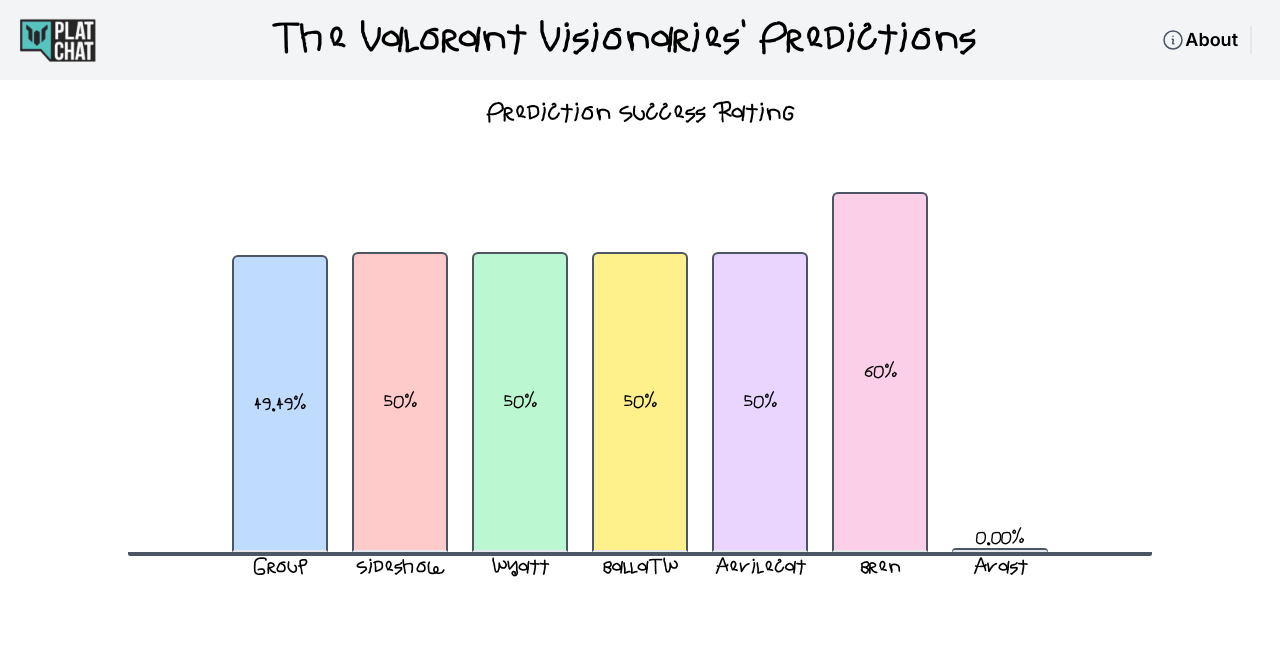
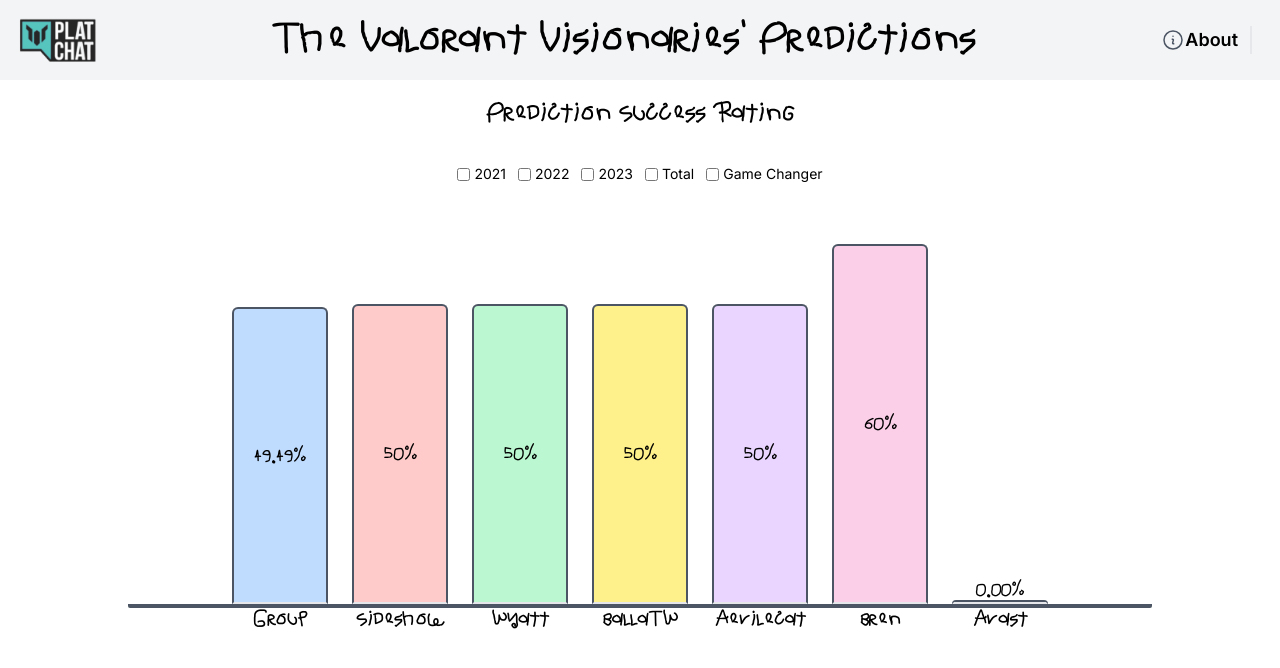
Before and after one commit to johnspeed114/platchat-predictions, a Next.js app: page / in a window 1280 px wide. Shown: the top 668 px of the page. Built offline with nearby package versions, Linux system fonts and the light colour scheme.

Commit message:
update data fetching and selector filter added

```diff
--- a/app/components/Bars.tsx
+++ b/app/components/Bars.tsx
@@ -1,4 +1,5 @@
-import React, { useEffect, useState } from 'react';
+import React from 'react';
+import { PredictionData } from '../types';
 import { Tooltip } from 'react-tooltip';
 
 const backgroundColors = [
@@ -11,29 +12,32 @@
   'bg-indigo-200', // Light indigo
 ];
 
-export default function Bars() {
-  const [data, setData] = useState([]);
+interface BarsProps {
 
-  useEffect(() => {
-    const fetchingData = async () => {
-      const response = await fetch('/data.json');
-      const result = await response.json();
-      setData(result);
-    };
-    fetchingData();
-    // eslint-disable-next-line react-hooks/exhaustive-deps
-  }, []);
+  data: PredictionData[];}
 
+export default function Bars(data: BarsProps) {
+
+
+  // useEffect(() => {
+  //   const fetchingData = async () => {
+  //     const response = await fetch('/data.json');
+  //     const result = await response.json();
+  //     setData(result);
+  //   };
+  //   fetchingData();
+  //   // eslint-disable-next-line react-hooks/exhaustive-deps
+  // }, []);
+ console.log(data.data)
   return (
     <div className='flex items-end mt-1'>
-      {data.map((item, index) => {
+      {data.data.map((item, index) => {
         if (!item['Total Success Rate']) return null;
         return (
           <React.Fragment key={index}>
             <div
               className={`anchor-element-${index} relative flex flex-col items-center px-2 sm:px-3`}>
               {/* [TO DO] put this into a component file later  */}
-
               <div
                 className={`${backgroundColors[index]} cursor-pointer border-2 border-t-gray-600 border-l-gray-600 border-r-gray-600 rounded-t-md md:w-16 lg:w-24 justify-center flex items-center text-center font-bold sm:text-lg md:text-xl font-childshandwriting hover:bg-opacity-70`}
                 // [FYI]works but when loading the bottom line is not in the right place, starts at the top
--- /dev/null
+++ b/app/components/FilterSelector.tsx
@@ -0,0 +1,37 @@
+import React, { useState } from 'react';
+
+export default function FilterSelector() {
+  const [selectedFilters, setSelectedFilters] = useState({
+
+    '2023': false,
+    '2022': false,
+    '2021': false,
+    "Total": false,
+    'Game Changer': false,
+  });
+
+  const handleCheckboxChange = (event) => {
+    setSelectedFilters({
+      ...selectedFilters,
+      [event.target.name]: event.target.checked,
+    });
+    // Additional actions based on selection can be added here
+  };
+
+  return (
+    <div className='flex flex-row items-center justify-center w-full mb-14 space-x-3'>
+      {Object.keys(selectedFilters).map((filter) => (
+        <label key={filter} className="flex items-center">
+          <input
+          className='mr-1'
+            type="checkbox"
+            name={filter}
+            checked={selectedFilters[filter]}
+            onChange={handleCheckboxChange}
+          />
+          <span>{filter}</span>
+        </label>
+      ))}
+    </div>
+  );
+}
--- a/app/layout.tsx
+++ b/app/layout.tsx
@@ -38,7 +38,9 @@
           </div>
           <div className='flex justify-center w-full'>
             <h1 className='text-3xl sm:text-4xl xl:text-5xl text-center font-childshandwriting'>
+              <Link href={'/'}>
               The Valorant Visionaries&apos; Predictions
+              </Link>
             </h1>
           </div>
           <div className='flex flex-row cursor-pointer items-center hover:bg-sky-00 mx-3 border-r-2 relative group'>
--- a/app/page.tsx
+++ b/app/page.tsx
@@ -1,11 +1,15 @@
 'use client';
-import React from 'react';
+import React, {useState} from 'react';
 import './globals.css';
+import jsonData from '../public/data.json';
 import Bars from './components/Bars';
+import FilterSelector from './components/FilterSelector';
+import { PredictionData } from './types';
 
 const PlatChatMembers = ['Group', 'SideShow'];
 
 export default function Home() {
+  const [data, setData] = useState<PredictionData[]>(jsonData);
   //[NOTE] we will excclude 2023 events for now until i get the data from Kurt if not getting it from the podcast
   // useEffect(() => {
   //   // [NOTE] Really not sure how much people will view this web the first day and/or few hours
@@ -28,7 +32,7 @@
   //          myData[i].Total.successRate = res[14][i+1]
 
   //       }
-  //       myData[0].GCEvents.successRate = res[10][0]
+  //       myData[0].GCEvents.successRate = res-8][0]
   //       myData[0].Events2021.successRate = res[11][0]
 
   //       console.log(myData)
@@ -38,13 +42,15 @@
   //   );
   // }, []);
 
+
   return (
     <main className='flex flex-col items-center justify-start p-4 bg-white'>
       <section className='flex flex-col items-center max-w-5xl w-full font-mono text-sm lg:flex justify-center border-b-4 border-gray-600 rounded-sm'>
-        <h2 className='text-xl sm:text-3xl font-childshandwriting font-bold mb-14'>
+        <h2 className='text-xl sm:text-3xl font-childshandwriting font-bold mb-8'>
           Prediction Success Rating
         </h2>
-        <Bars />
+         <FilterSelector />
+        <Bars data={data}/>
       </section>
     </main>
   );
--- /dev/null
+++ b/app/types.ts
@@ -0,0 +1,18 @@
+export interface PredictionData {
+    "Name": string;
+    "Total GC Values"?: number;
+    "Total GC Correct Values"?: number;
+    "Total Values 2021"?: number;
+    "Total Correct Values 2021"?: number;
+    "Total Values 2022"?: number;
+    "Total Correct Values 2022"?: number;
+    "Total Values 2023"?: number;
+    "Total Correct Values 2023"?: number;
+    "Total Values"?: number;
+    "Total Correct Values"?: number;
+    "Total GC Success Rate"?: string | null;
+    "Total 2021 Success Rate"?: string | null;
+    "Total 2022 Success Rate"?: string | null;
+    "Total 2023 Success Rate"?: string | null;
+    "Total Success Rate"?: string | null;
+  }
```
Also changed, not shown: app/helper/filter.js (added).
